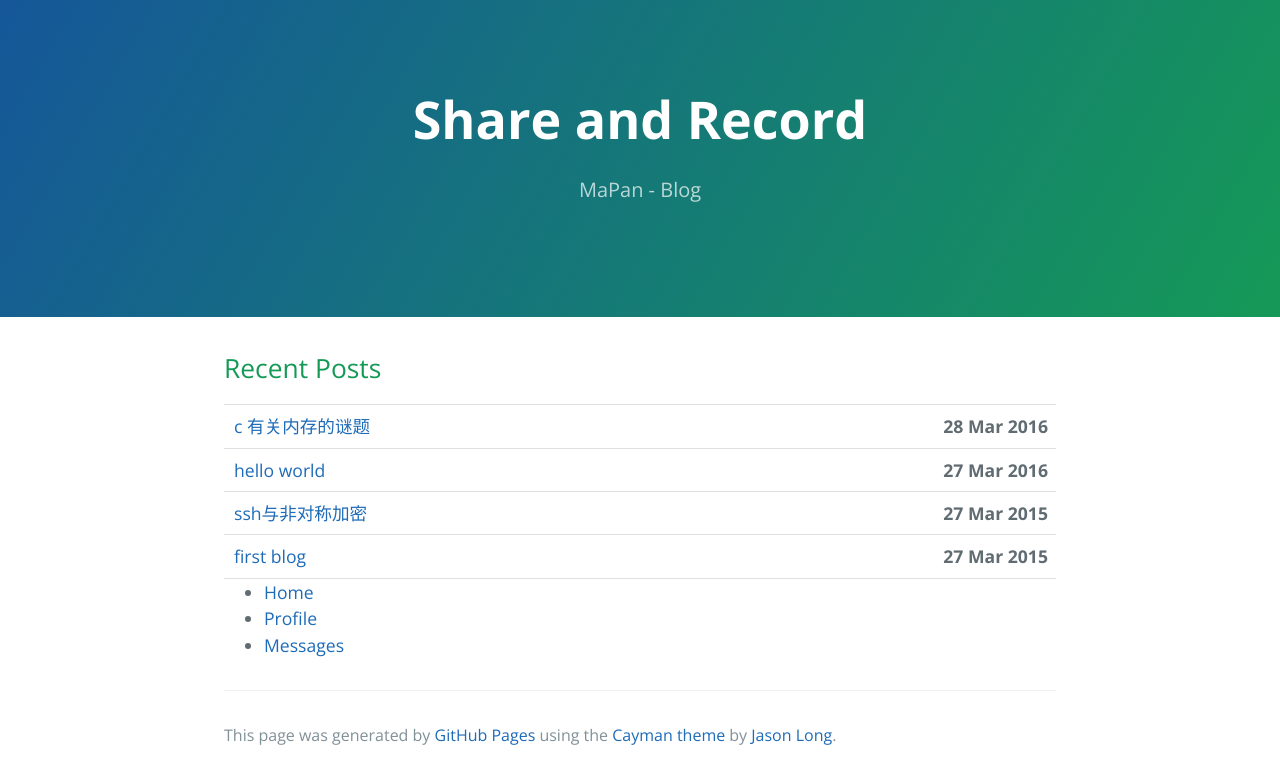
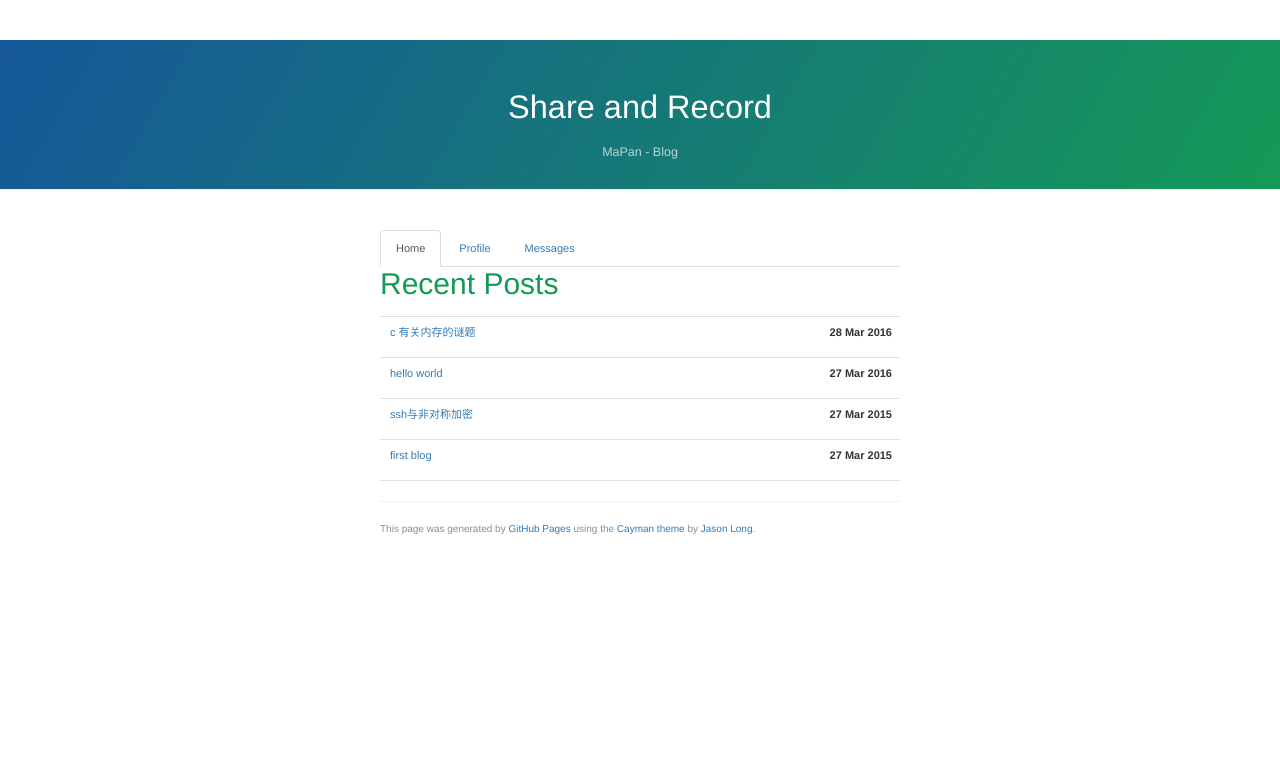
Before and after one commit to mapan1984/mapan1984.github.io, a Jekyll site: the page built from index.html, in a window 1280 px wide. Shown: the top 784 px of the page. Built offline with Jekyll 4.4.1, drawn with Linux system fonts in a browser that asks for light colours.

Commit message:
try add tag page

```diff
--- a/_includes/head.html
+++ b/_includes/head.html
@@ -1,12 +1,14 @@
-<head>
+<!-- github theam -->
 <title>{{ page.title }}</title>
+<meta charset="utf-8">
 <meta name="viewport" content="width=device-width, initial-scale=1">
 <meta http-equiv="content-type" content="text/html; charset=utf-8">
+<meta http-equiv="X-UA-Compatible" content="IE=edge">
 <link rel="stylesheet" type="text/css" href="/stylesheets/normalize.css" media="screen">
 <link href='https://fonts.googleapis.com/css?family=Open+Sans:400,700' rel='stylesheet' type='text/css'>
 <link rel="stylesheet" type="text/css" href="/stylesheets/stylesheet.css" media="screen">
 <link rel="stylesheet" type="text/css" href="/stylesheets/github-light.css" media="screen">
+
 <link rel="stylesheet" type="text/css" href="/stylesheets/mystyle.css">
 <link rel="shortcut icon" type="image/x-icon" href="/images/favicon.ico">
 <link rel="icon" type='image/x-icon' href="/images/favicon.ico">
-</head>
--- a/_layouts/default.html
+++ b/_layouts/default.html
@@ -1,7 +1,10 @@
 <!DOCTYPE html>
 <html lang="en-us">
+  <head>
   {% include head.html %}
-
+  <!-- bootstrap -->
+  <link rel="stylesheet" href="/stylesheets/bootstrap.min.css">
+  </head>
   <body>
     <section class="page-header">
       <h1 class="project-name">Share and Record</h1>
@@ -9,16 +12,28 @@
     </section>
 
     <section class="main-content">
-        {{ content }}
-        <ul class="nav nav-tabs">
-              <li role="presentation" class="active"><a href="#">Home</a></li>
-              <li role="presentation"><a href="#">Profile</a></li>
-              <li role="presentation"><a href="#">Messages</a></li>
-        </ul>
-      <footer class="site-footer">
+      <ul class="nav nav-tabs" role="tablist">
+              <li class="active"><a href="#home" role="tab" data-toggle="tag">Home</a></li>
+              <li><a href="#profile" role="tab" data-toggle="tag">Profile</a></li>
+              <li><a href="#messages" role="tab" data-toggle="tag">Messages</a></li>
+      </ul>
+      <div class="tab-content">
+          <div class="tab-pane active" id="home">
+            {{ content }}
+          </div>
+          <div class="tab-pane" id="profile">
+          </div>
+          <div class="tab-pane" id="messages">
+          </div>
+      </div>
+        <footer class="site-footer">
         <span class="site-footer-credits">This page was generated by <a href="https://pages.github.com">GitHub Pages</a> using the <a href="https://github.com/jasonlong/cayman-theme">Cayman theme</a> by <a href="https://twitter.com/jasonlong">Jason Long</a>.</span>
       </footer>
     </section>
+    <!-- jQuery (necessary for Bootstrap's JavaScript plugins) -->
+    <script src="/javascripts/jquery-1.12.2.min.js"></script>
+    <!-- Include all compiled plugins (below), or include individual files as needed -->
+    <script src="/javascripts/bootstrap.min.js"></script>
   </body>
 
 </html>
```
Lines whose indentation alone changed are shown as unchanged.
